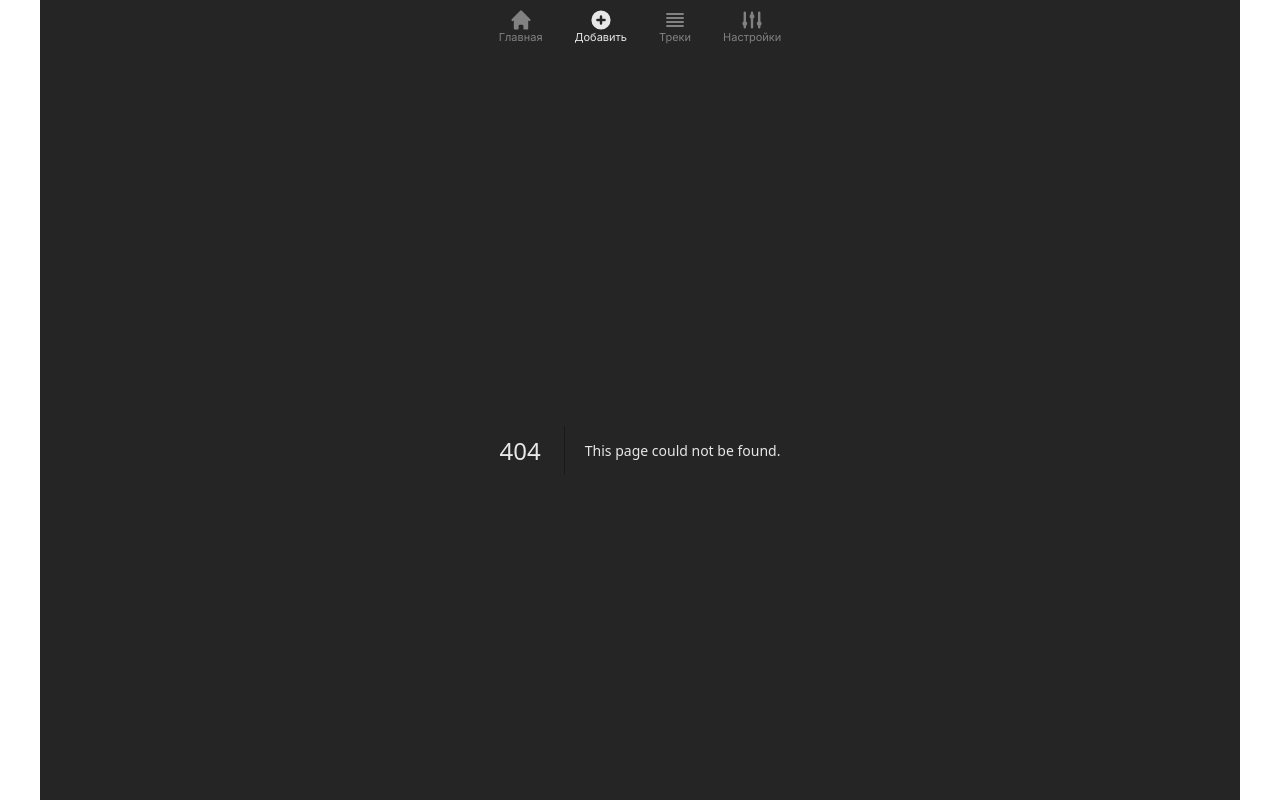
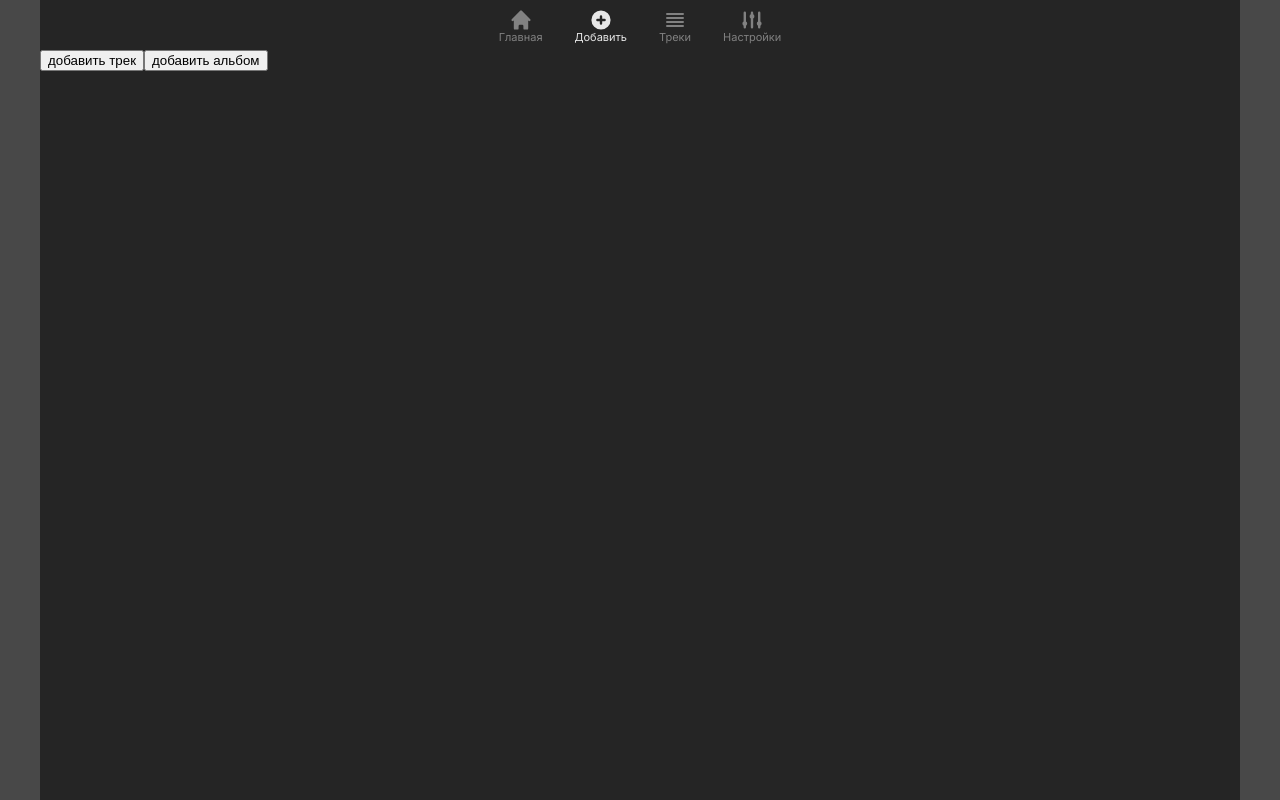
Before and after one commit to AnikeyW/listenApp, a Next.js app: page /create in a window 1280 px wide. Before the commit this address had no page. Built offline with nearby package versions, Linux system fonts and the light colour scheme.

Commit message:
chgs page

```diff
--- /dev/null
+++ b/src/app/create/page.module.scss
@@ -0,0 +1,2 @@
+.root {
+}
--- /dev/null
+++ b/src/app/create/page.tsx
@@ -0,0 +1,28 @@
+'use client';
+import React from 'react';
+import styles from './page.module.scss';
+import { useRouter } from 'next/navigation';
+
+const Page = () => {
+  const router = useRouter();
+  return (
+    <div className={styles.root}>
+      <button
+        onClick={() => {
+          router.replace('tracks/create');
+        }}
+      >
+        добавить трек
+      </button>
+      <button
+        onClick={() => {
+          router.replace('albums/create');
+        }}
+      >
+        добавить альбом
+      </button>
+    </div>
+  );
+};
+
+export default Page;
```
